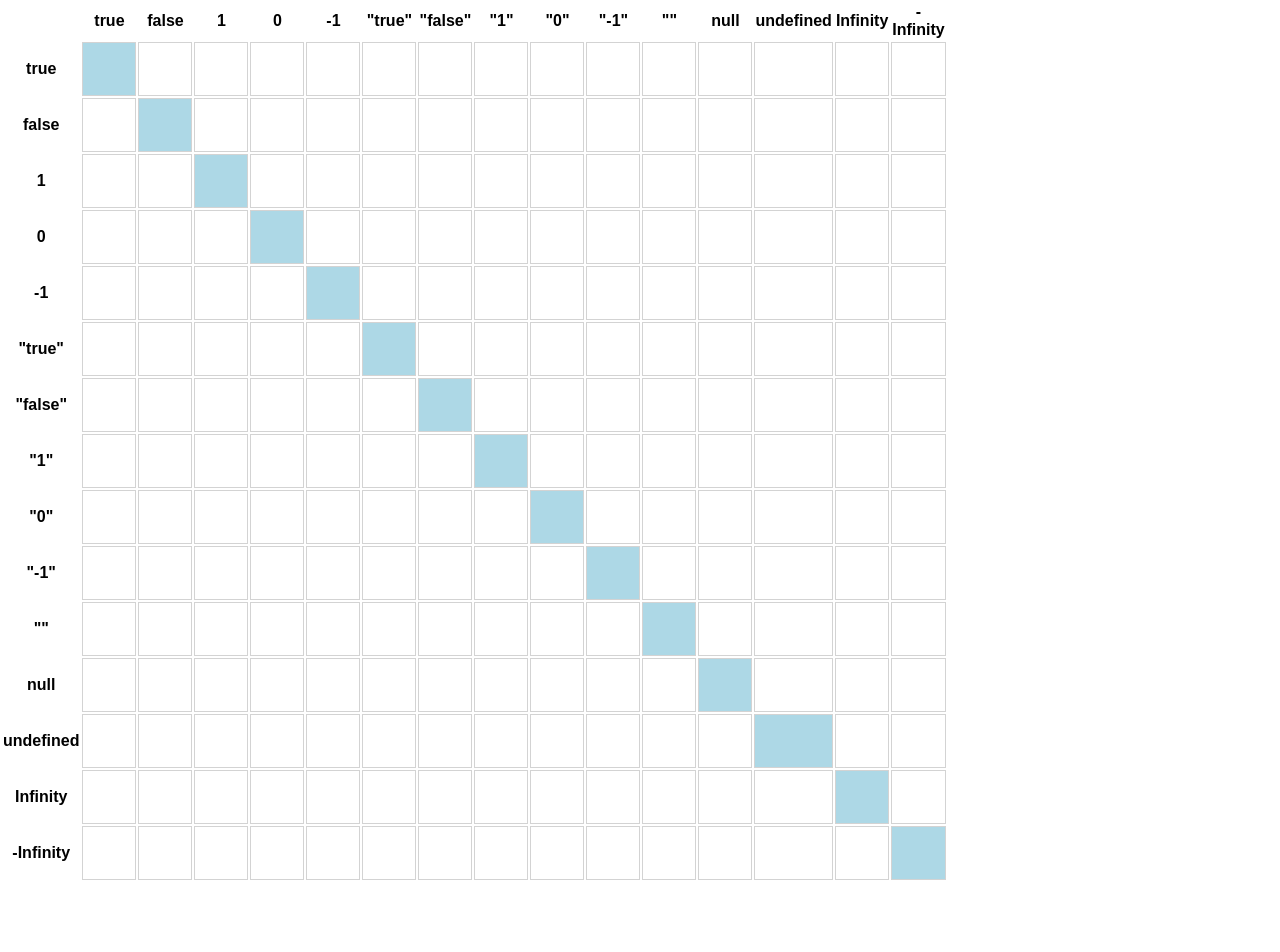
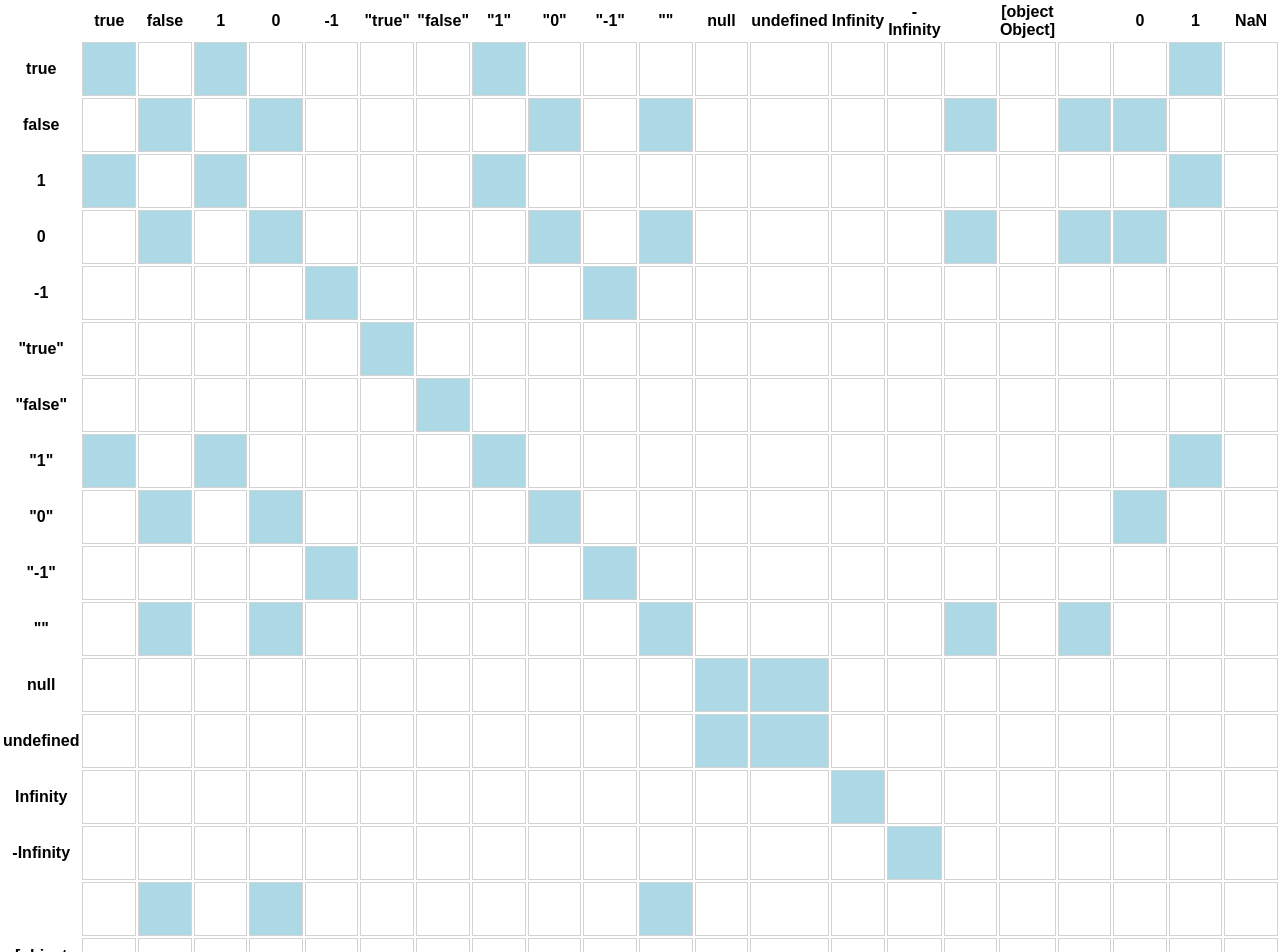
Before and after one commit to jwworth/javascript-equality, a React (Create React App) app: page / in a window 1280 px wide. Shown: the top 952 px of the page. Before the commit the page ends 882 px from the top, so only its background shows below. Built offline with nearby package versions, Linux system fonts and the light colour scheme.

Commit message:
Convert axis to a function

```diff
--- a/src/App.js
+++ b/src/App.js
@@ -16,7 +16,7 @@ class Threequals extends React.Component {
   constructor(props) {
     super(props);
 
-    const axis = [
+    const axis = () => [
       true,
       false,
       1,
@@ -32,14 +32,27 @@ class Threequals extends React.Component {
       undefined,
       Infinity,
       -Infinity,
+      [],
+      {},
+      [[]],
+      [0],
+      [1],
+      NaN,
     ];
-    const onePartedArray = axis.map(() => axis.slice(0));
-    const dataModel = axis.map((xValue, index) =>
-      onePartedArray[index].map(yValue => (yValue === xValue ? 1 : 0))
+
+    const onePartedArray = axis().map(() => axis().slice(0));
+    const dataModel = axis().map((xValue, index) =>
+      onePartedArray[index].map(yValue => {
+        if (yValue == xValue) {
+          return 1;
+        } else {
+          return 0;
+        }
+      })
     );
 
     this.state = {
-      axis,
+      axis: axis(),
       dataModel,
     };
   }
```
